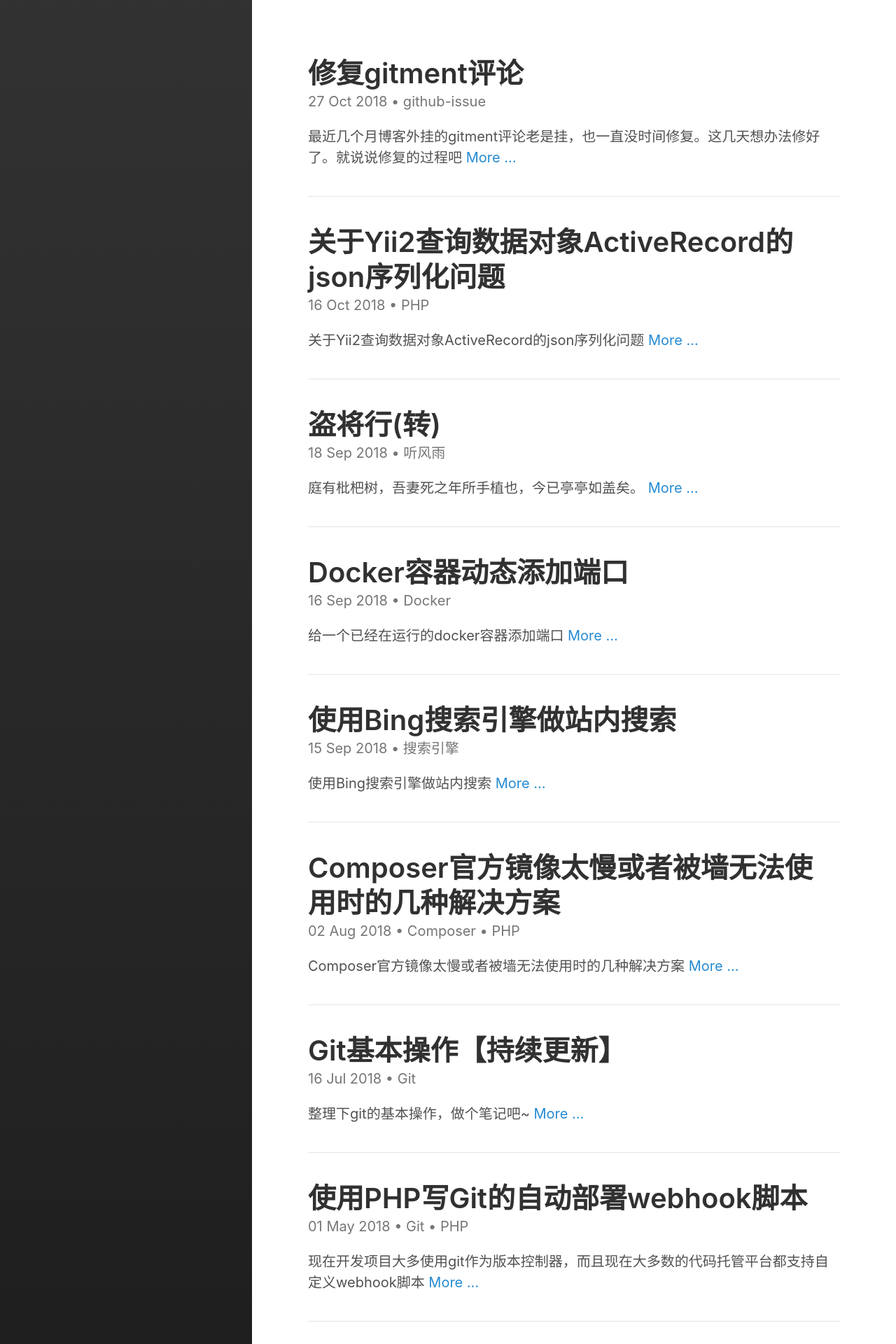
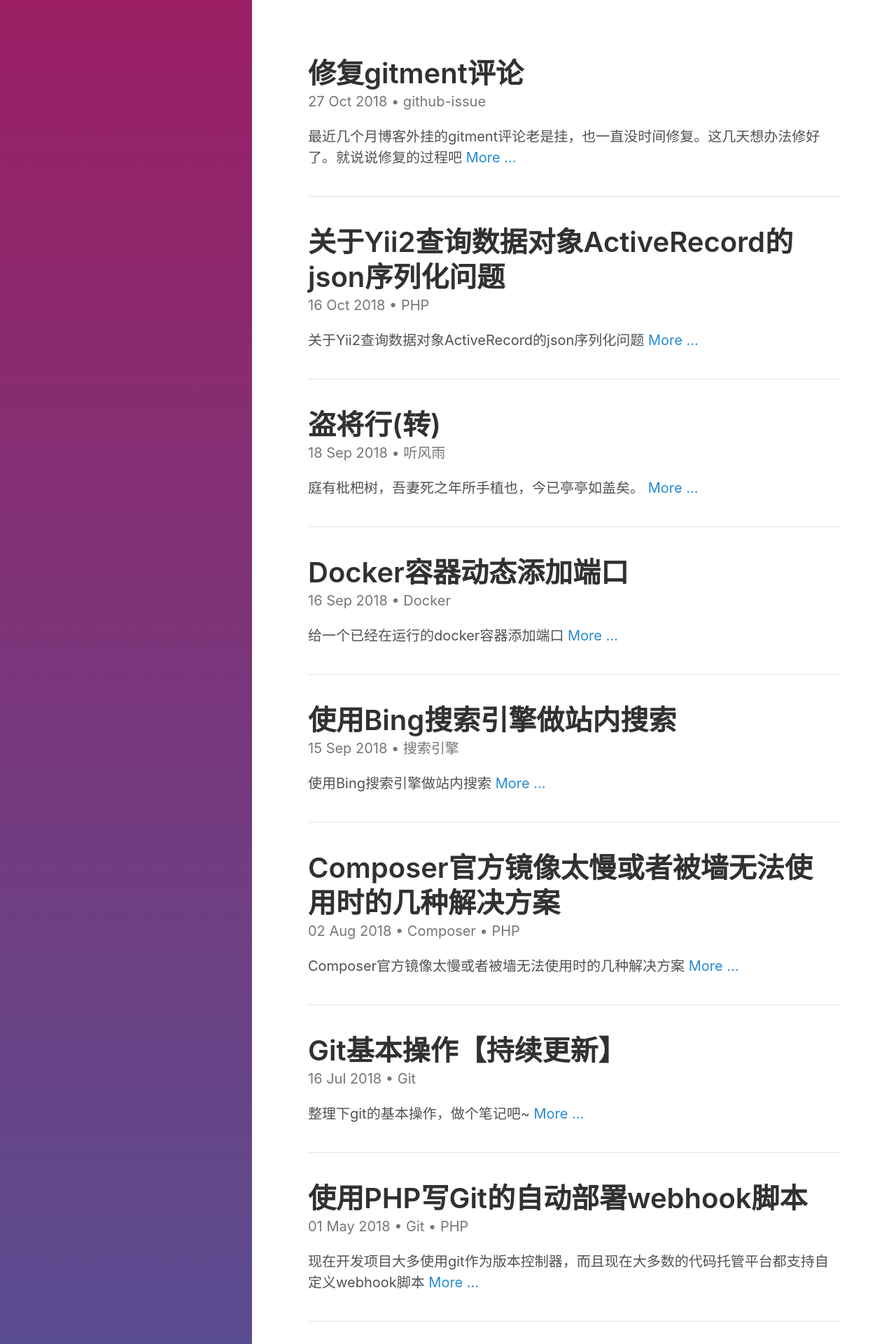
Before and after one commit to heropoo/heropoo.github.io, a Jekyll site: the page built from index.html, in a window 1280 px wide. Shown: the top 1920 px of the page at 70% size. Built offline with Jekyll 4.4.1, drawn with Linux system fonts in a browser that asks for light colours; the list of posts is cut into pages by our own code.

Commit message:
theme color

```diff
--- a/_sass/hydeout/_layout.scss
+++ b/_sass/hydeout/_layout.scss
@@ -22,13 +22,12 @@
   we want the sidebar or header to stretch.
 */
 
+//    background-image: linear-gradient(to bottom, #9b1e64, #2177b8);
+
 body {
   color: rgba(255,255,255,.75);
   background-color: $sidebar-bg-color;
-  background-image: linear-gradient(
-    to bottom,
-    lighten($sidebar-bg-color, 7%),
-    darken($sidebar-bg-color, 7%));
+  background-image: linear-gradient(to bottom, #9b1e64, #2177b8);
   display: flex;
   flex-direction: column;
   min-width: 100vw;
```
